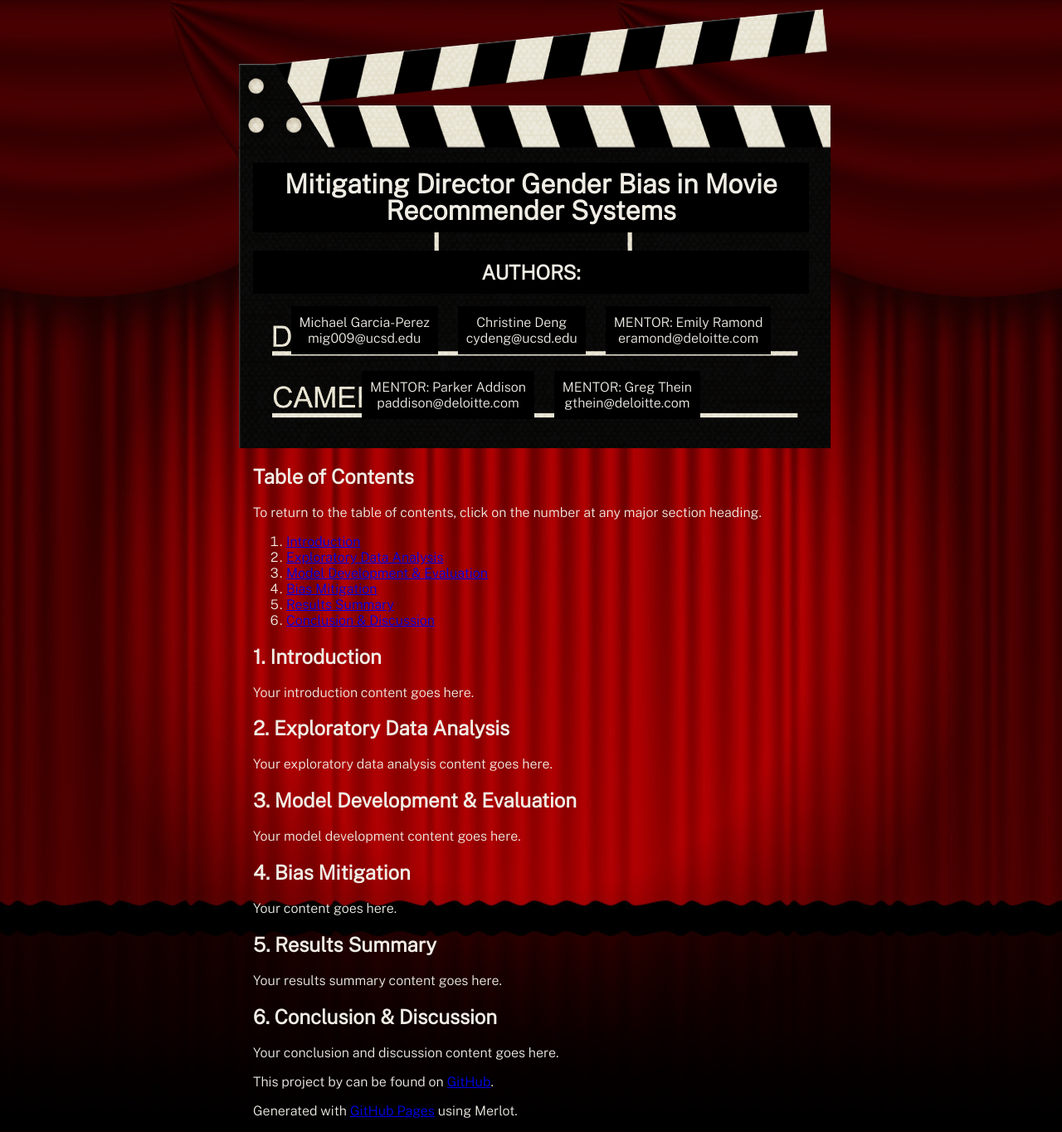
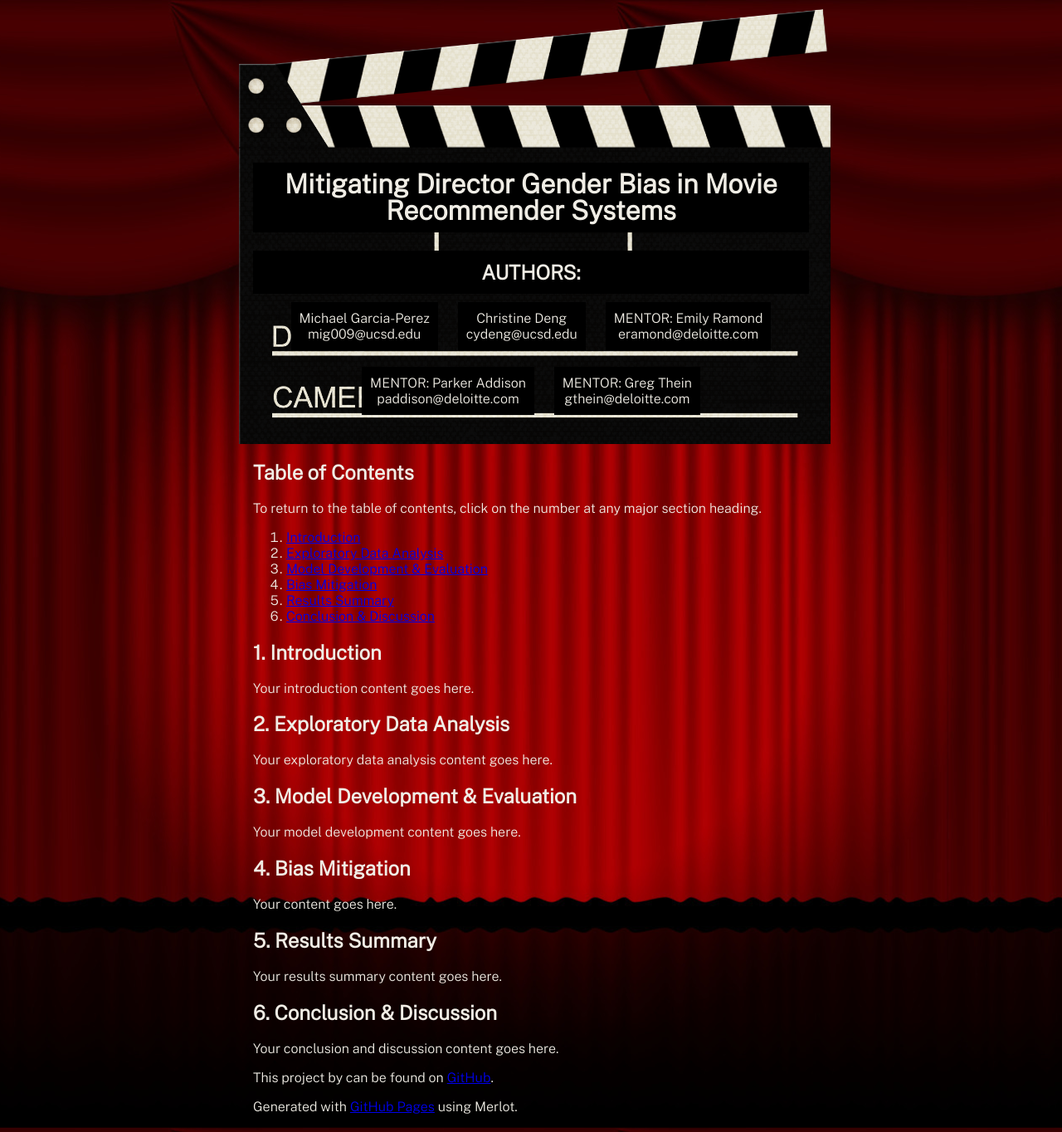
Before and after one commit to michael-garciaperez/DSC180A-Methodology-5, a Jekyll site: the page built from index.md, in a window 1280 px wide. Shown: the whole page at 83% size. Built offline with Jekyll 4.4.1, drawn with Linux system fonts in a browser that asks for light colours.

Commit message:
Update default.html

```diff
--- a/_layouts/default.html
+++ b/_layouts/default.html
@@ -30,7 +30,7 @@
     </div>
 
     <div class="author-mentor-container">
-      <h2 style="font-size: 1.5em; margin-bottom: 5px;">AUTHORS:</h2>
+      <h2 style="font-size: 1.5em; margin-bottom: 0px;">AUTHORS:</h2>
       <p>Michael Garcia-Perez<br>mig009@ucsd.edu</p>
       <p>Christine Deng<br>cydeng@ucsd.edu</p>
       <p>MENTOR: Emily Ramond<br>eramond@deloitte.com</p>
```
